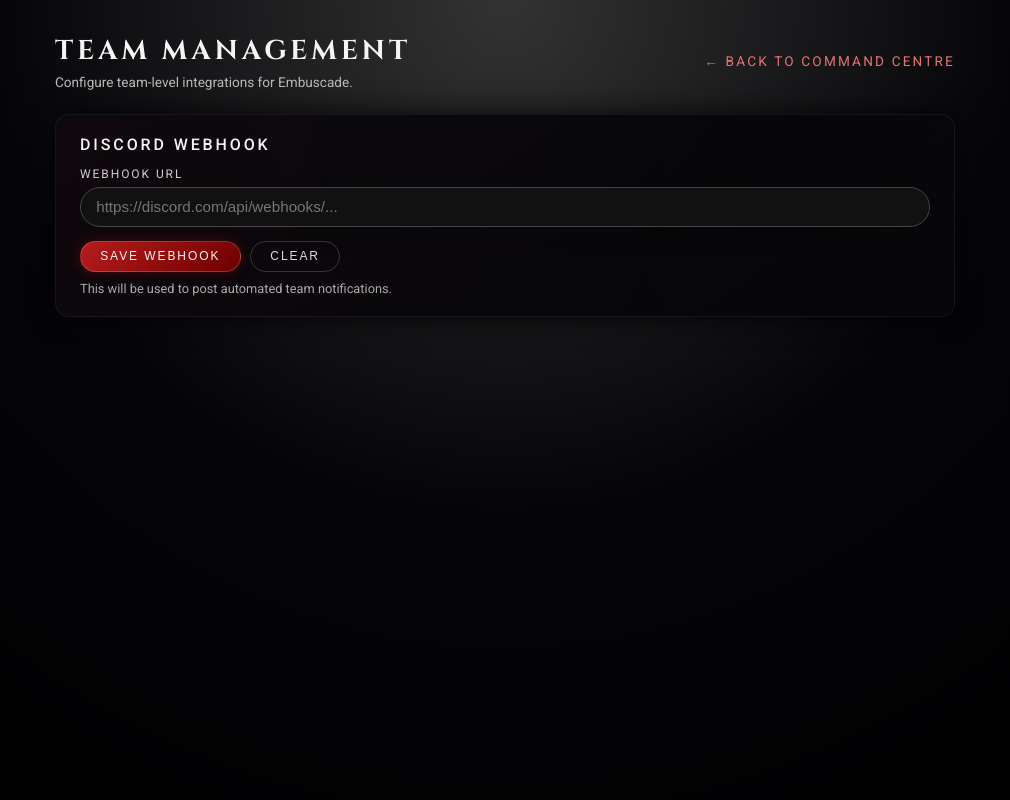
After one commit to LeCastorFou/wh40k-pairing-engine, a Flask app: page /team in a window 1280 px wide. The commit adds this page. Shown: the whole page, without its empty margins (135-1145 px from the left). Run offline with Flask 3, Linux system fonts and the light colour scheme; the visitor is signed in with stand-in values (Sample User, id 1); parts of the project's set-up code (start-up, migrations or seed data) failed here and were passed over.

Commit message:
Sending messsage to discord

```diff
--- a/app.py
+++ b/app.py
@@ -9,6 +9,8 @@ import re
 import itertools
 import math
 from io import BytesIO
+from urllib.request import Request, urlopen
+from urllib.error import URLError, HTTPError
 from reportlab.lib.pagesizes import A4
 from reportlab.pdfgen import canvas
 
@@ -34,6 +36,7 @@ DATA_DIR.mkdir(parents=True, exist_ok=True)
 
 PLAYERS_FILE = DATA_DIR / "players.json"
 GAMES_FILE = DATA_DIR / "games.json"
+SETTINGS_FILE = DATA_DIR / "settings.json"
 
 ALLOWED_MATRIX_STATES = {
     "GAMBLE", "UNKNOWN", "EASY", "WIN",
@@ -50,6 +53,15 @@ STATE_TO_SCORE = {
     "EASY": 16.0,
     "UNKNOWN": 10.0,
     "GAMBLE": 10.0,
+}
+
+SCENARIO_LABELS = {
+    "HAMMER_ANVIL": "Hammer and Anvil",
+    "SEEK_DESTROY": "Seek and Destroy",
+    "CRUCIBLE_BATTLE": "Crucible Battle",
+    "TIPPING_POINTS": "Tipping Points",
+    "DAWN_OF_WAR": "Dawn of War",
+    "SWEEPING_ENGAGEMENT": "Sweeping Engagement"
 }
 
 def default_list_text(player: dict):
@@ -128,6 +140,34 @@ def save_players(players):
     with PLAYERS_FILE.open("w") as f:
         json.dump(players, f, indent=2)
 
+def load_settings():
+    if not SETTINGS_FILE.exists():
+        return {}
+    try:
+        with SETTINGS_FILE.open() as f:
+            data = json.load(f)
+            return data if isinstance(data, dict) else {}
+    except json.JSONDecodeError:
+        return {}
+
+def save_settings(settings):
+    DATA_DIR.mkdir(parents=True, exist_ok=True)
+    with SETTINGS_FILE.open("w") as f:
+        json.dump(settings, f, indent=2)
+
+def send_discord_message(content: str):
+    settings = load_settings()
+    webhook = (settings.get("discord_webhook") or "").strip()
+    if not webhook or not content:
+        return
+    payload = json.dumps({"content": content}).encode("utf-8")
+    req = Request(webhook, data=payload, headers={"Content-Type": "application/json"})
+    try:
+        with urlopen(req, timeout=3) as _:
+            pass
+    except (HTTPError, URLError, ValueError):
+        return
+
 def next_player_id(players):
     """Compute next player id, even if some entries are odd."""
     ids = [p.get("id") for p in players if isinstance(p, dict) and "id" in p]
@@ -166,6 +206,38 @@ def index():
 def players_page():
     # Page with UI to manage players
     return render_template("players.html")
+
+@app.route("/team")
+@login_required
+def team_management_page():
+    settings = load_settings()
+    return render_template("team_management.html",
+        team_name=TEAM_NAME,
+        webhook_url=settings.get("discord_webhook", "")
+    )
+
+@app.route("/api/settings", methods=["GET"])
+@login_required
+def api_get_settings():
+    settings = load_settings()
+    return jsonify({
+        "discord_webhook": settings.get("discord_webhook", "")
+    })
+
+@app.route("/api/settings", methods=["POST"])
+@login_required
+def api_save_settings():
+    payload = request.get_json(silent=True) or {}
+    webhook = payload.get("discord_webhook", "")
+    if webhook is None:
+        webhook = ""
+    if not isinstance(webhook, str):
+        return jsonify({"error": "discord_webhook must be a string"}), 400
+
+    settings = load_settings()
+    settings["discord_webhook"] = webhook.strip()
+    save_settings(settings)
+    return jsonify({"status": "ok", "discord_webhook": settings["discord_webhook"]})
 
 
 # ---------- API: Players CRUD ----------
@@ -255,6 +327,12 @@ def api_add_list(player_id):
             if p["default_index"] is None:
                 p["default_index"] = 0
             save_players(players)
+            total_lists = len(p.get("lists") or [])
+            player_name = p.get("name") or f"Player {player_id}"
+            send_discord_message(
+                f"New battle plan uploaded by **{player_name}**. "
+                f"Arsenal now holds {total_lists} list(s)."
+            )
             return jsonify(p)
     return jsonify({"error": "Player not found"}), 404
 
@@ -432,6 +510,7 @@ def api_save_game_matrix(game_id):
     if not isinstance(mission, str):
         return jsonify({"error": "mission must be a string"}), 400
 
+    prev_matrix = game.get("matrix", {}) if isinstance(game.get("matrix"), dict) else {}
     new_matrix = {}
 
     for entry in entries:
@@ -455,6 +534,17 @@ def api_save_game_matrix(game_id):
     game["mission"] = mission.strip()
     save_games(games)
 
+    armies = game.get("armies", [])
+    expected = len(roster) * len(armies) if isinstance(roster, list) else 0
+    prev_complete = expected > 0 and len(prev_matrix) == expected
+    now_complete = expected > 0 and len(new_matrix) == expected
+    if now_complete and not prev_complete:
+        opp = game.get("opponent_name") or "Unknown opponent"
+        send_discord_message(
+            f"Matrix fully calibrated vs **{opp}**. "
+            f"All {expected} matchups locked in."
+        )
+
     return jsonify({"status": "ok", "matrix": new_matrix})
 
 
@@ -473,6 +563,8 @@ def api_save_game_pairings(game_id):
     game = next((g for g in games if g.get("id") == game_id), None)
     if not game:
         return jsonify({"error": "Game not found"}), 404
+
+    prev_pairings = game.get("pairings", []) if isinstance(game.get("pairings"), list) else []
 
     payload = request.get_json(silent=True) or {}
 
@@ -528,6 +620,69 @@ def api_save_game_pairings(game_id):
 
     game["pairings"] = pairings
     save_games(games)
+
+    opp = game.get("opponent_name") or "Unknown opponent"
+    scenario_label = SCENARIO_LABELS.get(game.get("scenario"), game.get("scenario") or "Unknown")
+
+    roster_map = {}
+    roster = game.get("roster", [])
+    if isinstance(roster, list):
+        for p in roster:
+            if isinstance(p, dict) and isinstance(p.get("player_id"), int):
+                roster_map[p["player_id"]] = p.get("player_name") or f"Player {p['player_id']}"
+    if not roster_map:
+        players = load_players()
+        roster_map = {p.get("id"): p.get("name") or f"Player {p.get('id')}" for p in players if isinstance(p, dict)}
+
+    armies = game.get("armies", [])
+    summary_lines = []
+    for p in sorted(pairings, key=lambda x: x.get("game_no", 0)):
+        player_id = p.get("player_id")
+        army_index = p.get("army_index")
+        if player_id is None or army_index is None:
+            continue
+        player_name = roster_map.get(player_id, f"Player {player_id}")
+        if isinstance(army_index, int) and army_index < len(armies):
+            faction = armies[army_index].get("faction") or f"Army #{army_index + 1}"
+        elif isinstance(army_index, int):
+            faction = f"Army #{army_index + 1}"
+        else:
+            faction = "Unknown Army"
+        layout_n = p.get("layout_n")
+        layout_text = f" · Layout #{layout_n}" if isinstance(layout_n, int) else ""
+        summary_lines.append(f"G{p.get('game_no')}: {player_name} vs {faction}{layout_text}")
+
+    summary_text = "\n".join(summary_lines) if summary_lines else "No matchups assigned yet."
+    send_discord_message(
+        f"Pairings saved vs **{opp}** (Scenario: {scenario_label}).\n{summary_text}"
+    )
+
+    def count_scores(items):
+        count = 0
+        total = 0
+        for entry in items:
+            score = entry.get("real_score")
+            if isinstance(score, int):
+                count += 1
+                total += score
+        return count, total
+
+    prev_count, _ = count_scores(prev_pairings)
+    new_count, new_total = count_scores(pairings)
+    if new_count > prev_count:
+        verdict = "—"
+        if new_count == 8:
+            if new_total < 75:
+                verdict = "Loss"
+            elif new_total <= 85:
+                verdict = "Draw"
+            else:
+                verdict = "Win"
+        verdict_text = f" Verdict: {verdict}." if new_count == 8 else ""
+        send_discord_message(
+            f"Results updated vs **{opp}**: {new_count}/8 scores recorded. "
+            f"Total so far {new_total} / 160.{verdict_text}"
+        )
 
     return jsonify({
         "status": "ok",
--- /dev/null
+++ b/static/js/team_management.js
@@ -0,0 +1,72 @@
+async function loadSettings() {
+  const statusEl = document.getElementById("status");
+  try {
+    const res = await fetch("/api/settings");
+    if (!res.ok) throw new Error("Failed to load settings");
+    const data = await res.json();
+    const input = document.getElementById("discord-webhook");
+    if (input) input.value = data.discord_webhook || "";
+    if (statusEl) statusEl.textContent = "";
+  } catch (err) {
+    console.error(err);
+    if (statusEl) {
+      statusEl.textContent = "Failed to load settings.";
+      statusEl.className = "status error";
+    }
+  }
+}
+
+async function saveSettings(webhook) {
+  const statusEl = document.getElementById("status");
+  try {
+    const res = await fetch("/api/settings", {
+      method: "POST",
+      headers: { "Content-Type": "application/json" },
+      body: JSON.stringify({ discord_webhook: webhook })
+    });
+    const data = await res.json();
+    if (!res.ok) throw new Error(data.error || "Failed to save settings");
+    if (statusEl) {
+      statusEl.textContent = "Webhook saved.";
+      statusEl.className = "status success";
+    }
+  } catch (err) {
+    console.error(err);
+    if (statusEl) {
+      statusEl.textContent = err.message || "Failed to save webhook.";
+      statusEl.className = "status error";
+    }
+  }
+}
+
+document.addEventListener("DOMContentLoaded", async () => {
+  const form = document.getElementById("webhook-form");
+  const input = document.getElementById("discord-webhook");
+  const clearBtn = document.getElementById("clear-webhook-btn");
+  const statusEl = document.getElementById("status");
+
+  await loadSettings();
+
+  if (form) {
+    form.addEventListener("submit", (e) => {
+      e.preventDefault();
+      if (!input) return;
+      if (statusEl) {
+        statusEl.textContent = "Saving...";
+        statusEl.className = "status";
+      }
+      saveSettings((input.value || "").trim());
+    });
+  }
+
+  if (clearBtn) {
+    clearBtn.addEventListener("click", () => {
+      if (!input) return;
+      input.value = "";
+      if (statusEl) {
+        statusEl.textContent = "Cleared. Click save to apply.";
+        statusEl.className = "status";
+      }
+    });
+  }
+});
--- a/templates/index.html
+++ b/templates/index.html
@@ -254,6 +254,7 @@
           <a href="{{ url_for('players_page') }}" class="btn">Manage Players &amp; Lists</a>
           <a href="{{ url_for('new_game_page') }}" class="btn btn-secondary">Create Game vs Opponent</a>
           <a href="{{ url_for('games_list_page') }}" class="btn btn-secondary">View Saved Games</a>
+          <a href="{{ url_for('team_management_page') }}" class="btn btn-secondary">Team Management</a>
           <a href="{{ url_for('report_page') }}"
             class="btn btn-secondary"
             style="border-color:#66bb6a; color:#e0ffe0;">
--- /dev/null
+++ b/templates/team_management.html
@@ -0,0 +1,203 @@
+<!DOCTYPE html>
+<html lang="en">
+<head>
+  <meta charset="UTF-8">
+  <title>Team Management - 40K Pairing</title>
+  <style>
+    @import url('https://fonts.googleapis.com/css2?family=Cinzel:wght@400;700&family=Roboto:wght@300;400;500&display=swap');
+
+    * { box-sizing: border-box; }
+
+    body {
+      margin: 0;
+      min-height: 100vh;
+      font-family: 'Roboto', sans-serif;
+      background: radial-gradient(circle at top, #333 0, #050509 50%, #000 100%);
+      color: #f5f5f5;
+      padding: 2rem;
+    }
+
+    a {
+      color: #e57373;
+      text-decoration: none;
+    }
+
+    a:hover {
+      text-decoration: underline;
+    }
+
+    .layout {
+      max-width: 900px;
+      margin: 0 auto;
+    }
+
+    .top-bar {
+      display: flex;
+      justify-content: space-between;
+      align-items: center;
+      margin-bottom: 1.5rem;
+      gap: 1rem;
+      flex-wrap: wrap;
+    }
+
+    .title-block h1 {
+      margin: 0;
+      font-family: 'Cinzel', serif;
+      font-size: 1.7rem;
+      letter-spacing: 0.14em;
+      text-transform: uppercase;
+    }
+
+    .title-block p {
+      margin: 0.3rem 0 0;
+      font-size: 0.85rem;
+      color: #bbb;
+    }
+
+    .back-link {
+      font-size: 0.85rem;
+      text-transform: uppercase;
+      letter-spacing: 0.16em;
+    }
+
+    .panel {
+      background: linear-gradient(145deg, rgba(10,10,15,0.96), rgba(5,5,8,0.98));
+      border-radius: 14px;
+      border: 1px solid rgba(255,255,255,0.06);
+      padding: 1.25rem 1.5rem;
+      box-shadow: 0 0 28px rgba(0,0,0,0.85);
+      position: relative;
+      overflow: hidden;
+    }
+
+    .panel::before {
+      content: "";
+      position: absolute;
+      inset: -40%;
+      background:
+        radial-gradient(circle at 0% 0%, rgba(255,0,0,0.1), transparent 60%),
+        radial-gradient(circle at 100% 100%, rgba(255,255,255,0.04), transparent 55%);
+      opacity: 0.4;
+      pointer-events: none;
+    }
+
+    .panel-inner {
+      position: relative;
+      z-index: 1;
+    }
+
+    h2 {
+      margin: 0 0 0.8rem;
+      font-size: 1rem;
+      text-transform: uppercase;
+      letter-spacing: 0.18em;
+      font-weight: 500;
+      color: #f5f5f5;
+    }
+
+    label {
+      display: block;
+      font-size: 0.75rem;
+      text-transform: uppercase;
+      letter-spacing: 0.16em;
+      color: #cfcfcf;
+      margin-bottom: 0.4rem;
+    }
+
+    input[type="url"] {
+      width: 100%;
+      background: #111;
+      border: 1px solid #444;
+      border-radius: 999px;
+      padding: 0.65rem 0.95rem;
+      color: #f5f5f5;
+      font-size: 0.95rem;
+      outline: none;
+    }
+
+    input[type="url"]:focus {
+      border-color: #e74c3c;
+    }
+
+    .actions {
+      margin-top: 0.9rem;
+      display: flex;
+      gap: 0.6rem;
+      flex-wrap: wrap;
+      align-items: center;
+    }
+
+    button {
+      background: linear-gradient(135deg, #b71c1c, #6d0000);
+      color: #f5f5f5;
+      border: 1px solid rgba(255,255,255,0.18);
+      border-radius: 999px;
+      padding: 0.45rem 1.2rem;
+      font-size: 0.75rem;
+      text-transform: uppercase;
+      letter-spacing: 0.16em;
+      cursor: pointer;
+      box-shadow: 0 0 12px rgba(255,0,0,0.25);
+      transition: transform 0.08s ease-out, box-shadow 0.08s ease-out;
+    }
+
+    button:hover {
+      transform: translateY(-1px);
+      box-shadow: 0 0 20px rgba(255,0,0,0.35);
+    }
+
+    button.secondary {
+      background: transparent;
+      box-shadow: none;
+      border-color: rgba(255,255,255,0.18);
+      color: #ddd;
+    }
+
+    .status {
+      font-size: 0.8rem;
+      color: #bbb;
+      min-height: 1.2rem;
+    }
+
+    .status.error { color: #ff8a80; }
+    .status.success { color: #a5d6a7; }
+    .hint {
+      font-size: 0.8rem;
+      color: #aaa;
+      margin-top: 0.6rem;
+    }
+  </style>
+</head>
+<body>
+  <div class="layout">
+    <div class="top-bar">
+      <div class="title-block">
+        <h1>Team Management</h1>
+        <p>Configure team-level integrations for {{ team_name }}.</p>
+      </div>
+      <div>
+        <a href="{{ url_for('index') }}" class="back-link">&larr; Back to Command Centre</a>
+      </div>
+    </div>
+
+    <section class="panel">
+      <div class="panel-inner">
+        <h2>Discord Webhook</h2>
+        <form id="webhook-form">
+          <label for="discord-webhook">Webhook URL</label>
+          <input id="discord-webhook" name="discord-webhook" type="url" placeholder="https://discord.com/api/webhooks/..." value="{{ webhook_url }}">
+
+          <div class="actions">
+            <button type="submit">Save Webhook</button>
+            <button type="button" class="secondary" id="clear-webhook-btn">Clear</button>
+            <div id="status" class="status"></div>
+          </div>
+        </form>
+        <div class="hint">This will be used to post automated team notifications.</div>
+      </div>
+    </section>
+  </div>
+
+  <script src="{{ url_for('static', filename='js/team_management.js') }}"></script>
+</body>
+</html>
```
